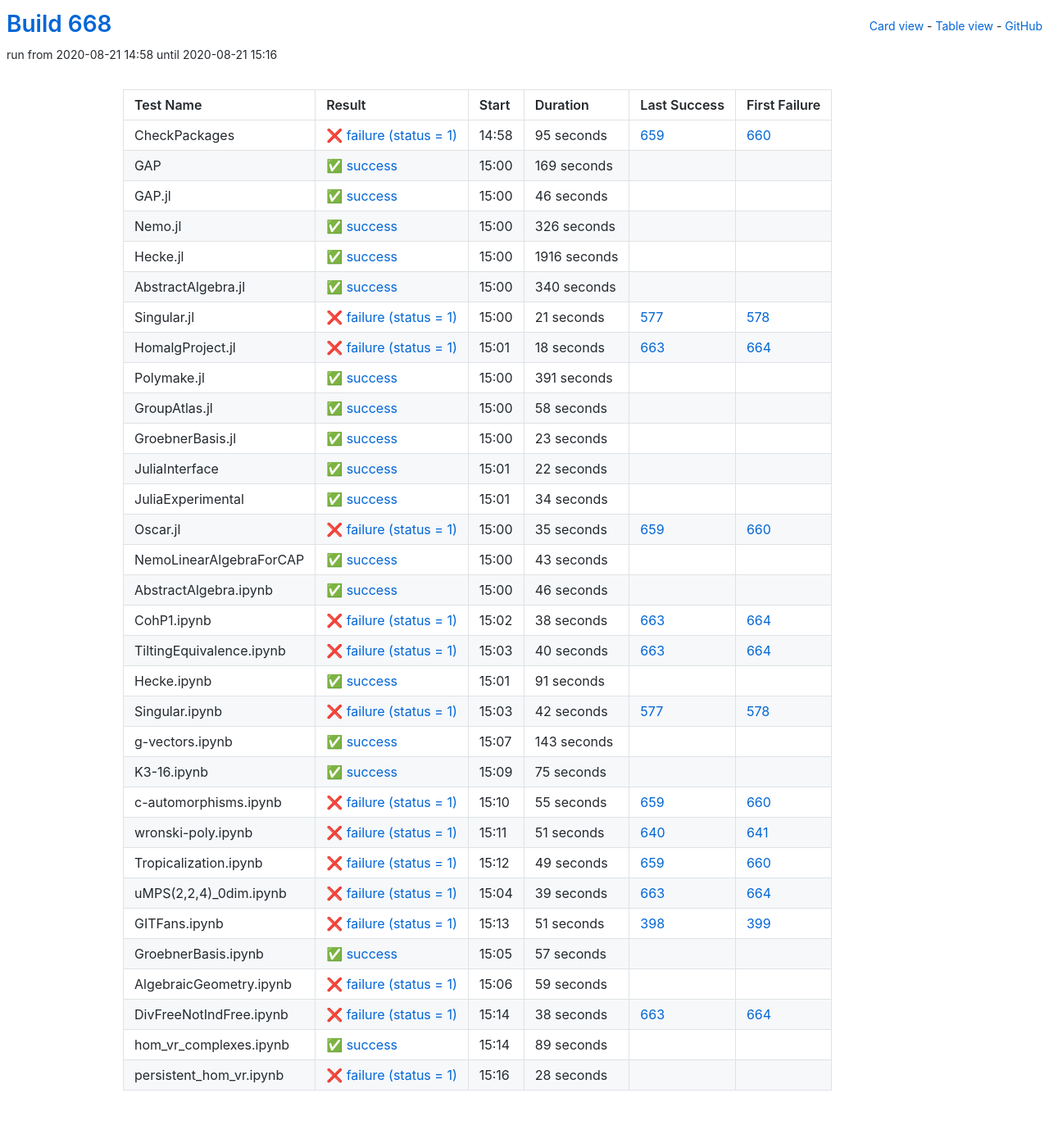
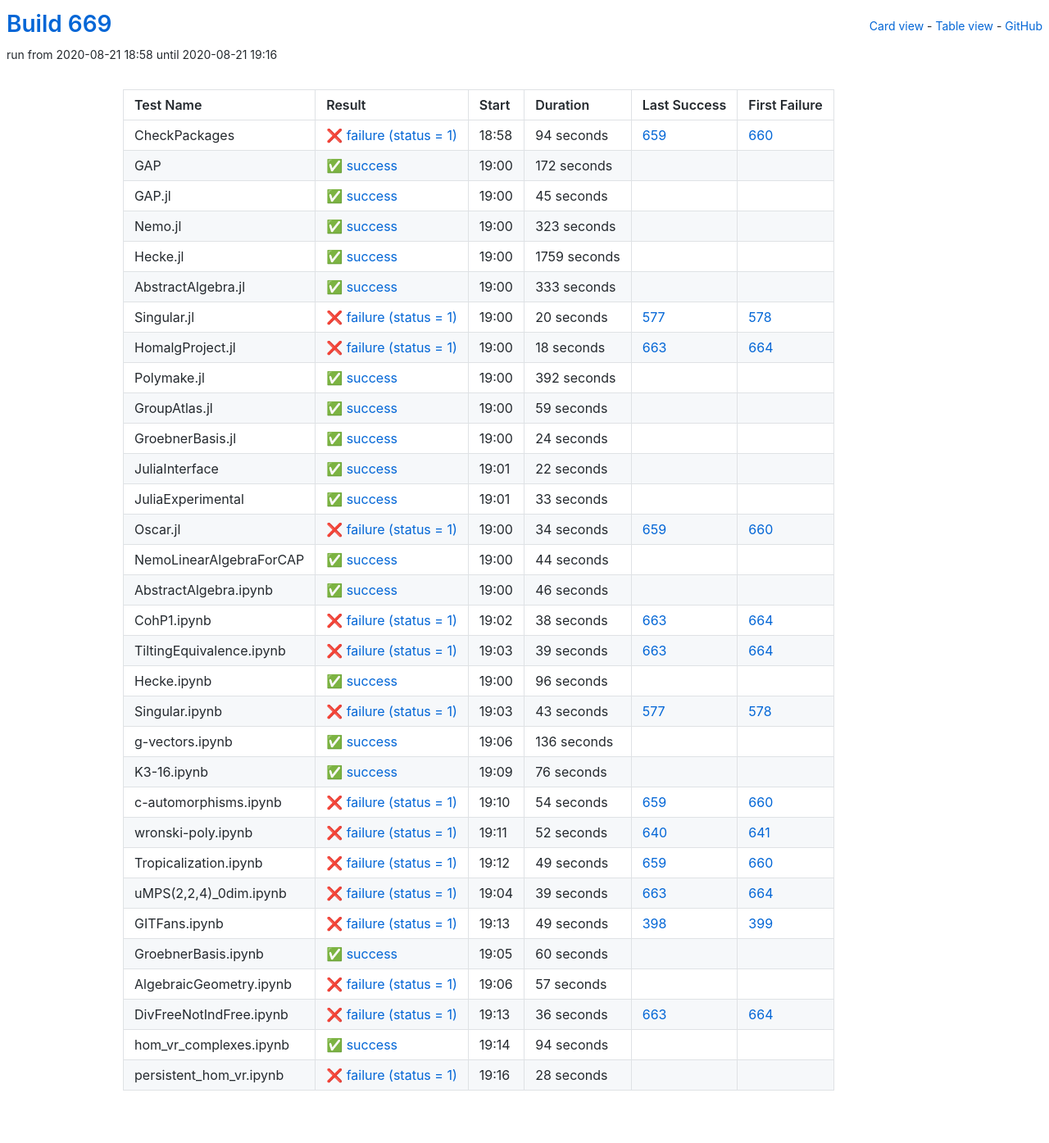
Before and after one commit to oscar-system/oscar-ci-status-stable, a Jekyll site: the page built from table.html, in a window 1280 px wide. Shown: the whole page at 82% size. Built offline with Jekyll 4.4.1, drawn with Linux system fonts in a browser that asks for light colours.

Commit message:
Build #669

```diff
--- a/_data/ci.yml
+++ b/_data/ci.yml
@@ -1,6 +1,6 @@
 ---
-build: 668
-build_url: https://oscarci.mathematik.uni-kl.de/job/oscar-stable/668/
+build: 669
+build_url: https://oscarci.mathematik.uni-kl.de/job/oscar-stable/669/
 job: oscar-stable
 organization: oscar-system
 repo: oscar-ci-status-stable
@@ -8,92 +8,92 @@ repourl: https://github.com/oscar-system/oscar-ci-status-stable
 tests:
 - name: CheckPackages
   id: checkpackages
-  log: https://oscarci.mathematik.uni-kl.de/job/oscar-stable/668/artifact/logs/build-668/CheckPackages.log
-  start: 2020-08-21 14:58
+  log: https://oscarci.mathematik.uni-kl.de/job/oscar-stable/669/artifact/logs/build-669/CheckPackages.log
+  start: 2020-08-21 18:58
   success: false
   exitcode: 1
   status: failure
-  duration: 95
+  duration: 94
   last_success: 659
   last_success_url: https://oscarci.mathematik.uni-kl.de/job/oscar-stable/659/
   first_failure: 660
   first_failure_url: https://oscarci.mathematik.uni-kl.de/job/oscar-stable/660/
 - name: GAP
   id: gap
-  log: https://oscarci.mathematik.uni-kl.de/job/oscar-stable/668/artifact/logs/build-668/GAP.log
-  start: 2020-08-21 15:00
+  log: https://oscarci.mathematik.uni-kl.de/job/oscar-stable/669/artifact/logs/build-669/GAP.log
+  start: 2020-08-21 19:00
   success: true
   exitcode: 0
   status: success
-  duration: 169
+  duration: 172
   last_success: false
   last_success_url:
   first_failure: false
   first_failure_url:
 - name: GAP.jl
   id: gap-jl
-  log: https://oscarci.mathematik.uni-kl.de/job/oscar-stable/668/artifact/logs/build-668/GAP.jl.log
-  start: 2020-08-21 15:00
+  log: https://oscarci.mathematik.uni-kl.de/job/oscar-stable/669/artifact/logs/build-669/GAP.jl.log
+  start: 2020-08-21 19:00
   success: true
   exitcode: 0
   status: success
-  duration: 46
+  duration: 45
   last_success: false
   last_success_url:
   first_failure: false
   first_failure_url:
 - name: Nemo.jl
   id: nemo-jl
-  log: https://oscarci.mathematik.uni-kl.de/job/oscar-stable/668/artifact/logs/build-668/Nemo.jl.log
-  start: 2020-08-21 15:00
+  log: https://oscarci.mathematik.uni-kl.de/job/oscar-stable/669/artifact/logs/build-669/Nemo.jl.log
+  start: 2020-08-21 19:00
   success: true
   exitcode: 0
   status: success
-  duration: 326
+  duration: 323
   last_success: false
   last_success_url:
   first_failure: false
   first_failure_url:
 - name: Hecke.jl
   id: hecke-jl
-  log: https://oscarci.mathematik.uni-kl.de/job/oscar-stable/668/artifact/logs/build-668/Hecke.jl.log
-  start: 2020-08-21 15:00
+  log: https://oscarci.mathematik.uni-kl.de/job/oscar-stable/669/artifact/logs/build-669/Hecke.jl.log
+  start: 2020-08-21 19:00
   success: true
   exitcode: 0
   status: success
-  duration: 1916
+  duration: 1759
   last_success: false
   last_success_url:
   first_failure: false
   first_failure_url:
 - name: AbstractAlgebra.jl
   id: abstractalgebra-jl
-  log: https://oscarci.mathematik.uni-kl.de/job/oscar-stable/668/artifact/logs/build-668/AbstractAlgebra.jl.log
-  start: 2020-08-21 15:00
+  log: https://oscarci.mathematik.uni-kl.de/job/oscar-stable/669/artifact/logs/build-669/AbstractAlgebra.jl.log
+  start: 2020-08-21 19:00
   success: true
   exitcode: 0
   status: success
-  duration: 340
+  duration: 333
   last_success: false
   last_success_url:
   first_failure: false
   first_failure_url:
 - name: Singular.jl
   id: singular-jl
-  log: https://oscarci.mathematik.uni-kl.de/job/oscar-stable/668/artifact/logs/build-668/Singular.jl.log
-  start: 2020-08-21 15:00
+  log: https://oscarci.mathematik.uni-kl.de/job/oscar-stable/669/artifact/logs/build-669/Singular.jl.log
+  start: 2020-08-21 19:00
   success: false
   exitcode: 1
   status: failure
-  duration: 21
+  duration: 20
   last_success: 577
   last_success_url: https://oscarci.mathematik.uni-kl.de/job/oscar-stable/577/
   first_failure: 578
   first_failure_url: https://oscarci.mathematik.uni-kl.de/job/oscar-stable/578/
 - name: HomalgProject.jl
   id: homalgproject-jl
-  log: https://oscarci.mathematik.uni-kl.de/job/oscar-stable/668/artifact/logs/build-668/HomalgProject.jl.log
-  start: 2020-08-21 15:01
+  log: https://oscarci.mathematik.uni-kl.de/job/oscar-stable/669/artifact/logs/build-669/HomalgProject.jl.log
+  start: 2020-08-21 19:00
   success: false
   exitcode: 1
   status: failure
@@ -104,44 +104,44 @@ tests:
   first_failure_url: https://oscarci.mathematik.uni-kl.de/job/oscar-stable/664/
 - name: Polymake.jl
   id: polymake-jl
-  log: https://oscarci.mathematik.uni-kl.de/job/oscar-stable/668/artifact/logs/build-668/Polymake.jl.log
-  start: 2020-08-21 15:00
+  log: https://oscarci.mathematik.uni-kl.de/job/oscar-stable/669/artifact/logs/build-669/Polymake.jl.log
+  start: 2020-08-21 19:00
   success: true
   exitcode: 0
   status: success
-  duration: 391
+  duration: 392
   last_success: false
   last_success_url:
   first_failure: false
   first_failure_url:
 - name: GroupAtlas.jl
   id: groupatlas-jl
-  log: https://oscarci.mathematik.uni-kl.de/job/oscar-stable/668/artifact/logs/build-668/GroupAtlas.jl.log
-  start: 2020-08-21 15:00
+  log: https://oscarci.mathematik.uni-kl.de/job/oscar-stable/669/artifact/logs/build-669/GroupAtlas.jl.log
+  start: 2020-08-21 19:00
   success: true
   exitcode: 0
   status: success
-  duration: 58
+  duration: 59
   last_success: false
   last_success_url:
   first_failure: false
   first_failure_url:
 - name: GroebnerBasis.jl
   id: groebnerbasis-jl
-  log: https://oscarci.mathematik.uni-kl.de/job/oscar-stable/668/artifact/logs/build-668/GroebnerBasis.jl.log
-  start: 2020-08-21 15:00
+  log: https://oscarci.mathematik.uni-kl.de/job/oscar-stable/669/artifact/logs/build-669/GroebnerBasis.jl.log
+  start: 2020-08-21 19:00
   success: true
   exitcode: 0
   status: success
-  duration: 23
+  duration: 24
   last_success: false
   last_success_url:
   first_failure: false
   first_failure_url:
 - name: JuliaInterface
   id: juliainterface
-  log: https://oscarci.mathematik.uni-kl.de/job/oscar-stable/668/artifact/logs/build-668/JuliaInterface.log
-  start: 2020-08-21 15:01
+  log: https://oscarci.mathematik.uni-kl.de/job/oscar-stable/669/artifact/logs/build-669/JuliaInterface.log
+  start: 2020-08-21 19:01
   success: true
   exitcode: 0
   status: success
@@ -152,44 +152,44 @@ tests:
   first_failure_url:
 - name: JuliaExperimental
   id: juliaexperimental
-  log: https://oscarci.mathematik.uni-kl.de/job/oscar-stable/668/artifact/logs/build-668/JuliaExperimental.log
-  start: 2020-08-21 15:01
+  log: https://oscarci.mathematik.uni-kl.de/job/oscar-stable/669/artifact/logs/build-669/JuliaExperimental.log
+  start: 2020-08-21 19:01
   success: true
   exitcode: 0
   status: success
-  duration: 34
+  duration: 33
   last_success: false
   last_success_url:
   first_failure: false
   first_failure_url:
 - name: Oscar.jl
   id: oscar-jl
-  log: https://oscarci.mathematik.uni-kl.de/job/oscar-stable/668/artifact/logs/build-668/Oscar.jl.log
-  start: 2020-08-21 15:00
+  log: https://oscarci.mathematik.uni-kl.de/job/oscar-stable/669/artifact/logs/build-669/Oscar.jl.log
+  start: 2020-08-21 19:00
   success: false
   exitcode: 1
   status: failure
-  duration: 35
+  duration: 34
   last_success: 659
   last_success_url: https://oscarci.mathematik.uni-kl.de/job/oscar-stable/659/
   first_failure: 660
   first_failure_url: https://oscarci.mathematik.uni-kl.de/job/oscar-stable/660/
 - name: NemoLinearAlgebraForCAP
   id: nemolinearalgebraforcap
-  log: https://oscarci.mathematik.uni-kl.de/job/oscar-stable/668/artifact/logs/build-668/NemoLinearAlgebraForCAP.log
-  start: 2020-08-21 15:00
+  log: https://oscarci.mathematik.uni-kl.de/job/oscar-stable/669/artifact/logs/build-669/NemoLinearAlgebraForCAP.log
+  start: 2020-08-21 19:00
   success: true
   exitcode: 0
   status: success
-  duration: 43
+  duration: 44
   last_success: false
   last_success_url:
   first_failure: false
   first_failure_url:
 - name: AbstractAlgebra.ipynb
   id: abstractalgebra-ipynb
-  log: https://oscarci.mathematik.uni-kl.de/job/oscar-stable/668/artifact/logs/build-668/AbstractAlgebra.ipynb.log
-  start: 2020-08-21 15:00
+  log: https://oscarci.mathematik.uni-kl.de/job/oscar-stable/669/artifact/logs/build-669/AbstractAlgebra.ipynb.log
+  start: 2020-08-21 19:00
   success: true
   exitcode: 0
   status: success
@@ -200,8 +200,8 @@ tests:
   first_failure_url:
 - name: CohP1.ipynb
   id: cohp1-ipynb
-  log: https://oscarci.mathematik.uni-kl.de/job/oscar-stable/668/artifact/logs/build-668/CohP1.ipynb.log
-  start: 2020-08-21 15:02
+  log: https://oscarci.mathematik.uni-kl.de/job/oscar-stable/669/artifact/logs/build-669/CohP1.ipynb.log
+  start: 2020-08-21 19:02
   success: false
   exitcode: 1
   status: failure
@@ -212,92 +212,92 @@ tests:
   first_failure_url: https://oscarci.mathematik.uni-kl.de/job/oscar-stable/664/
 - name: TiltingEquivalence.ipynb
   id: tiltingequivalence-ipynb
-  log: https://oscarci.mathematik.uni-kl.de/job/oscar-stable/668/artifact/logs/build-668/TiltingEquivalence.ipynb.log
-  start: 2020-08-21 15:03
+  log: https://oscarci.mathematik.uni-kl.de/job/oscar-stable/669/artifact/logs/build-669/TiltingEquivalence.ipynb.log
+  start: 2020-08-21 19:03
   success: false
   exitcode: 1
   status: failure
-  duration: 40
+  duration: 39
   last_success: 663
   last_success_url: https://oscarci.mathematik.uni-kl.de/job/oscar-stable/663/
   first_failure: 664
   first_failure_url: https://oscarci.mathematik.uni-kl.de/job/oscar-stable/664/
 - name: Hecke.ipynb
   id: hecke-ipynb
-  log: https://oscarci.mathematik.uni-kl.de/job/oscar-stable/668/artifact/logs/build-668/Hecke.ipynb.log
-  start: 2020-08-21 15:01
+  log: https://oscarci.mathematik.uni-kl.de/job/oscar-stable/669/artifact/logs/build-669/Hecke.ipynb.log
+  start: 2020-08-21 19:00
   success: true
   exitcode: 0
   status: success
-  duration: 91
+  duration: 96
   last_success: false
   last_success_url:
   first_failure: false
   first_failure_url:
 - name: Singular.ipynb
   id: singular-ipynb
-  log: https://oscarci.mathematik.uni-kl.de/job/oscar-stable/668/artifact/logs/build-668/Singular.ipynb.log
-  start: 2020-08-21 15:03
+  log: https://oscarci.mathematik.uni-kl.de/job/oscar-stable/669/artifact/logs/build-669/Singular.ipynb.log
+  start: 2020-08-21 19:03
   success: false
   exitcode: 1
   status: failure
-  duration: 42
+  duration: 43
   last_success: 577
   last_success_url: https://oscarci.mathematik.uni-kl.de/job/oscar-stable/577/
   first_failure: 578
   first_failure_url: https://oscarci.mathematik.uni-kl.de/job/oscar-stable/578/
 - name: g-vectors.ipynb
   id: g-vectors-ipynb
-  log: https://oscarci.mathematik.uni-kl.de/job/oscar-stable/668/artifact/logs/build-668/g-vectors.ipynb.log
-  start: 2020-08-21 15:07
+  log: https://oscarci.mathematik.uni-kl.de/job/oscar-stable/669/artifact/logs/build-669/g-vectors.ipynb.log
+  start: 2020-08-21 19:06
   success: true
   exitcode: 0
   status: success
-  duration: 143
+  duration: 136
   last_success: false
   last_success_url:
   first_failure: false
   first_failure_url:
 - name: K3-16.ipynb
   id: k3-16-ipynb
-  log: https://oscarci.mathematik.uni-kl.de/job/oscar-stable/668/artifact/logs/build-668/K3-16.ipynb.log
-  start: 2020-08-21 15:09
+  log: https://oscarci.mathematik.uni-kl.de/job/oscar-stable/669/artifact/logs/build-669/K3-16.ipynb.log
+  start: 2020-08-21 19:09
   success: true
   exitcode: 0
   status: success
-  duration: 75
+  duration: 76
   last_success: false
   last_success_url:
   first_failure: false
   first_failure_url:
 - name: c-automorphisms.ipynb
   id: c-automorphisms-ipynb
-  log: https://oscarci.mathematik.uni-kl.de/job/oscar-stable/668/artifact/logs/build-668/c-automorphisms.ipynb.log
-  start: 2020-08-21 15:10
+  log: https://oscarci.mathematik.uni-kl.de/job/oscar-stable/669/artifact/logs/build-669/c-automorphisms.ipynb.log
+  start: 2020-08-21 19:10
   success: false
   exitcode: 1
   status: failure
-  duration: 55
+  duration: 54
   last_success: 659
   last_success_url: https://oscarci.mathematik.uni-kl.de/job/oscar-stable/659/
   first_failure: 660
   first_failure_url: https://oscarci.mathematik.uni-kl.de/job/oscar-stable/660/
 - name: wronski-poly.ipynb
   id: wronski-poly-ipynb
-  log: https://oscarci.mathematik.uni-kl.de/job/oscar-stable/668/artifact/logs/build-668/wronski-poly.ipynb.log
-  start: 2020-08-21 15:11
+  log: https://oscarci.mathematik.uni-kl.de/job/oscar-stable/669/artifact/logs/build-669/wronski-poly.ipynb.log
+  start: 2020-08-21 19:11
   success: false
   exitcode: 1
   status: failure
-  duration: 51
+  duration: 52
   last_success: 640
   last_success_url: https://oscarci.mathematik.uni-kl.de/job/oscar-stable/640/
   first_failure: 641
   first_failure_url: https://oscarci.mathematik.uni-kl.de/job/oscar-stable/641/
 - name: Tropicalization.ipynb
   id: tropicalization-ipynb
-  log: https://oscarci.mathematik.uni-kl.de/job/oscar-stable/668/artifact/logs/build-668/Tropicalization.ipynb.log
-  start: 2020-08-21 15:12
+  log: https://oscarci.mathematik.uni-kl.de/job/oscar-stable/669/artifact/logs/build-669/Tropicalization.ipynb.log
+  start: 2020-08-21 19:12
   success: false
   exitcode: 1
   status: failure
@@ -308,8 +308,8 @@ tests:
   first_failure_url: https://oscarci.mathematik.uni-kl.de/job/oscar-stable/660/
 - name: uMPS(2,2,4)_0dim.ipynb
   id: umps-2-2-4-0dim-ipynb
-  log: https://oscarci.mathematik.uni-kl.de/job/oscar-stable/668/artifact/logs/build-668/uMPS-2-2-4-_0dim.ipynb.log
-  start: 2020-08-21 15:04
+  log: https://oscarci.mathematik.uni-kl.de/job/oscar-stable/669/artifact/logs/build-669/uMPS-2-2-4-_0dim.ipynb.log
+  start: 2020-08-21 19:04
   success: false
   exitcode: 1
   status: failure
@@ -320,68 +320,68 @@ tests:
   first_failure_url: https://oscarci.mathematik.uni-kl.de/job/oscar-stable/664/
 - name: GITFans.ipynb
   id: gitfans-ipynb
-  log: https://oscarci.mathematik.uni-kl.de/job/oscar-stable/668/artifact/logs/build-668/GITFans.ipynb.log
-  start: 2020-08-21 15:13
+  log: https://oscarci.mathematik.uni-kl.de/job/oscar-stable/669/artifact/logs/build-669/GITFans.ipynb.log
+  start: 2020-08-21 19:13
   success: false
   exitcode: 1
   status: failure
-  duration: 51
+  duration: 49
   last_success: 398
   last_success_url: https://oscarci.mathematik.uni-kl.de/job/oscar-stable/398/
   first_failure: 399
   first_failure_url: https://oscarci.mathematik.uni-kl.de/job/oscar-stable/399/
 - name: GroebnerBasis.ipynb
   id: groebnerbasis-ipynb
-  log: https://oscarci.mathematik.uni-kl.de/job/oscar-stable/668/artifact/logs/build-668/GroebnerBasis.ipynb.log
-  start: 2020-08-21 15:05
+  log: https://oscarci.mathematik.uni-kl.de/job/oscar-stable/669/artifact/logs/build-669/GroebnerBasis.ipynb.log
+  start: 2020-08-21 19:05
   success: true
   exitcode: 0
   status: success
-  duration: 57
+  duration: 60
   last_success: false
   last_success_url:
   first_failure: false
   first_failure_url:
 - name: AlgebraicGeometry.ipynb
   id: algebraicgeometry-ipynb
-  log: https://oscarci.mathematik.uni-kl.de/job/oscar-stable/668/artifact/logs/build-668/AlgebraicGeometry.ipynb.log
-  start: 2020-08-21 15:06
+  log: https://oscarci.mathematik.uni-kl.de/job/oscar-stable/669/artifact/logs/build-669/AlgebraicGeometry.ipynb.log
+  start: 2020-08-21 19:06
   success: false
   exitcode: 1
   status: failure
-  duration: 59
+  duration: 57
   last_success: false
   last_success_url:
   first_failure: false
   first_failure_url:
 - name: DivFreeNotIndFree.ipynb
   id: divfreenotindfree-ipynb
-  log: https://oscarci.mathematik.uni-kl.de/job/oscar-stable/668/artifact/logs/build-668/DivFreeNotIndFree.ipynb.log
-  start: 2020-08-21 15:14
+  log: https://oscarci.mathematik.uni-kl.de/job/oscar-stable/669/artifact/logs/build-669/DivFreeNotIndFree.ipynb.log
+  start: 2020-08-21 19:13
   success: false
   exitcode: 1
   status: failure
-  duration: 38
+  duration: 36
   last_success: 663
   last_success_url: https://oscarci.mathematik.uni-kl.de/job/oscar-stable/663/
   first_failure: 664
   first_failure_url: https://oscarci.mathematik.uni-kl.de/job/oscar-stable/664/
 - name: hom_vr_complexes.ipynb
   id: hom-vr-complexes-ipynb
-  log: https://oscarci.mathematik.uni-kl.de/job/oscar-stable/668/artifact/logs/build-668/hom_vr_complexes.ipynb.log
-  start: 2020-08-21 15:14
+  log: https://oscarci.mathematik.uni-kl.de/job/oscar-stable/669/artifact/logs/build-669/hom_vr_complexes.ipynb.log
+  start: 2020-08-21 19:14
   success: true
   exitcode: 0
   status: success
-  duration: 89
+  duration: 94
   last_success: false
   last_success_url:
   first_failure: false
   first_failure_url:
 - name: persistent_hom_vr.ipynb
   id: persistent-hom-vr-ipynb
-  log: https://oscarci.mathematik.uni-kl.de/job/oscar-stable/668/artifact/logs/build-668/persistent_hom_vr.ipynb.log
-  start: 2020-08-21 15:16
+  log: https://oscarci.mathematik.uni-kl.de/job/oscar-stable/669/artifact/logs/build-669/persistent_hom_vr.ipynb.log
+  start: 2020-08-21 19:16
   success: false
   exitcode: 1
   status: failure
```
Also changed, not shown: README.md.
